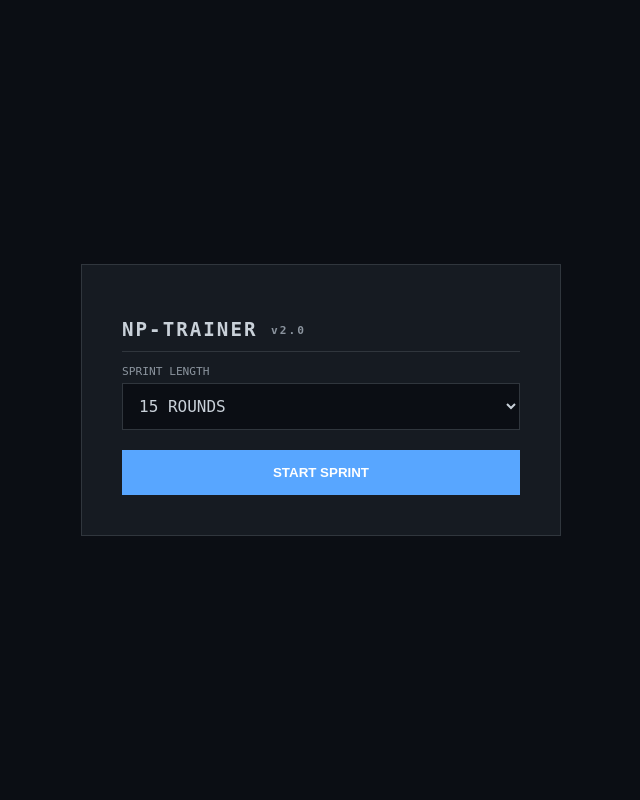
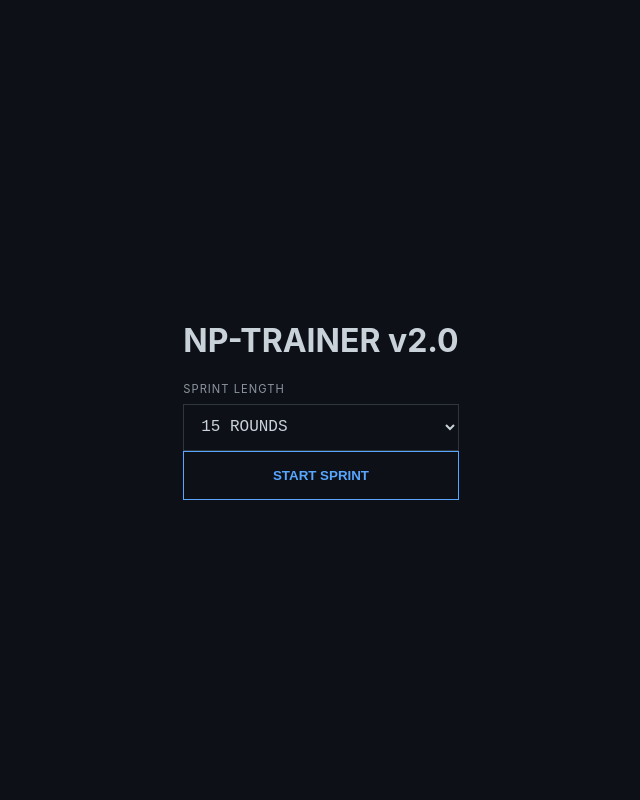
Before and after one commit to plasticfrog/Number-Trainer, a PHP site: page / in a window 1280 px wide. Shown: the whole page, without its empty margins (319-959 px from the left). Run offline with PHP 8.4, Linux system fonts and the light colour scheme.

Commit message:
Refactor CSS variables and styles for consistency

```diff
--- a/style.css
+++ b/style.css
@@ -1,16 +1,17 @@
 :root {
-    --bg: #0b0e14;
-    --surface: #161b22;
-    --border: #30363d;
-    --accent: #58a6ff;
-    --text: #c9d1d9;
-    --error: #f85149;
+    --bg-main: #0d1117;
+    --bg-card: #161b22;
+    --border-dim: #30363d;
+    --text-primary: #c9d1d9;
+    --text-muted: #8b949e;
+    --accent-blue: #58a6ff;
+    --accent-red: #f85149;
 }
 
 body {
-    background-color: var(--bg);
-    color: var(--text);
-    font-family: 'SF Mono', 'Fira Code', monospace;
+    background-color: var(--bg-main);
+    color: var(--text-primary);
+    font-family: -apple-system, BlinkMacSystemFont, "Segoe UI", Helvetica, Arial, sans-serif;
     display: flex;
     justify-content: center;
     align-items: center;
@@ -18,58 +19,56 @@
     margin: 0;
 }
 
-.app-frame {
-    background: var(--surface);
-    border: 1px solid var(--border);
-    padding: 40px;
-    width: 480px;
+.app-container {
+    background: var(--bg-card);
+    border: 1px solid var(--border-dim);
+    padding: 2.5rem;
+    width: 420px;
+    box-shadow: 0 8px 24px rgba(0,0,0,0.5);
+}
+
+.brand { font-size: 1.2rem; font-weight: 800; border-bottom: 1px solid var(--border-dim); padding-bottom: 1rem; margin-top: 0; }
+.sub { color: var(--text-muted); font-weight: 300; font-size: 0.9rem; }
+
+.control-wrapper { margin: 2rem 0; }
+label { display: block; font-size: 0.7rem; color: var(--text-muted); margin-bottom: 0.5rem; letter-spacing: 1px; }
+
+select, input {
+    width: 100%;
+    background: var(--bg-main);
+    border: 1px solid var(--border-dim);
+    color: var(--text-primary);
+    padding: 0.8rem;
+    font-family: 'Courier New', Courier, monospace;
+    font-size: 1rem;
+    outline: none;
     box-sizing: border-box;
 }
 
-h1 { font-size: 1.2rem; letter-spacing: 2px; border-bottom: 1px solid var(--border); padding-bottom: 10px; }
-.version { font-size: 0.7rem; color: #8b949e; vertical-align: middle; }
-
-.control-group { margin-bottom: 20px; text-align: left; }
-label { display: block; font-size: 0.7rem; color: #8b949e; margin-bottom: 5px; }
-
-select, input {
+#start-btn {
     width: 100%;
-    background: var(--bg);
-    border: 1px solid var(--border);
-    color: var(--text);
-    padding: 12px;
-    font-family: inherit;
-    font-size: 1rem;
-    outline: none;
+    background: transparent;
+    border: 1px solid var(--accent-blue);
+    color: var(--accent-blue);
+    padding: 1rem;
+    font-weight: 600;
+    cursor: pointer;
+    transition: all 0.2s;
 }
 
+#start-btn:hover { background: rgba(88, 166, 255, 0.1); }
+
 #target-number {
-    font-size: 4.5rem;
-    font-weight: 700;
-    padding: 40px 0;
+    font-size: 5rem;
+    font-family: 'Courier New', Courier, monospace;
     text-align: center;
+    padding: 3rem 0;
+    font-weight: bold;
 }
 
-.btn-primary {
-    width: 100%;
-    background: var(--accent);
-    color: white;
-    border: none;
-    padding: 15px;
-    font-weight: bold;
-    cursor: pointer;
-    transition: opacity 0.2s;
-}
-
-.btn-primary:hover { opacity: 0.8; }
-
-.dashboard { display: flex; justify-content: space-between; margin-bottom: 10px; }
-.stat-box { font-size: 0.8rem; color: #8b949e; }
-
+.hud { display: flex; justify-content: space-between; font-size: 0.8rem; color: var(--text-muted); font-family: monospace; }
 .hidden { display: none; }
 
-.data-grid { border-top: 1px solid var(--border); margin: 20px 0; }
-.data-item { display: flex; justify-content: space-between; padding: 10px 0; border-bottom: 1px solid var(--border); }
-
-#leaderboard-list { list-style: none; padding: 0; font-size: 0.85rem; }
-#leaderboard-list li { padding: 5px 0; color: #8b949e; border-bottom: 1px dashed var(--border); }
+.metrics { border-top: 1px solid var(--border-dim); margin: 1.5rem 0; }
+.metric-row { display: flex; justify-content: space-between; padding: 0.8rem 0; border-bottom: 1px dashed var(--border-dim); }
+.btn-reset { width: 100%; background: none; border: 1px solid var(--border-dim); color: var(--text-muted); padding: 0.8rem; cursor: pointer; }
```
